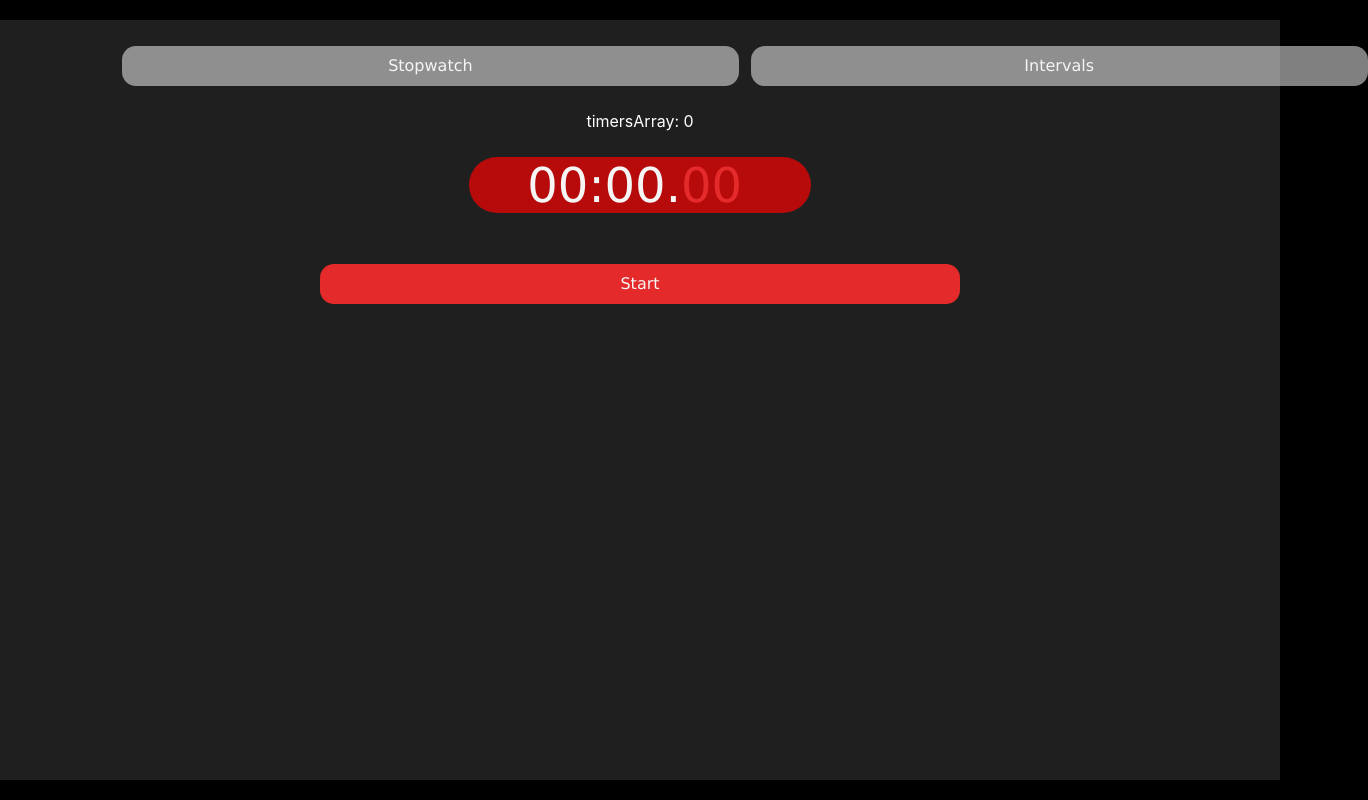
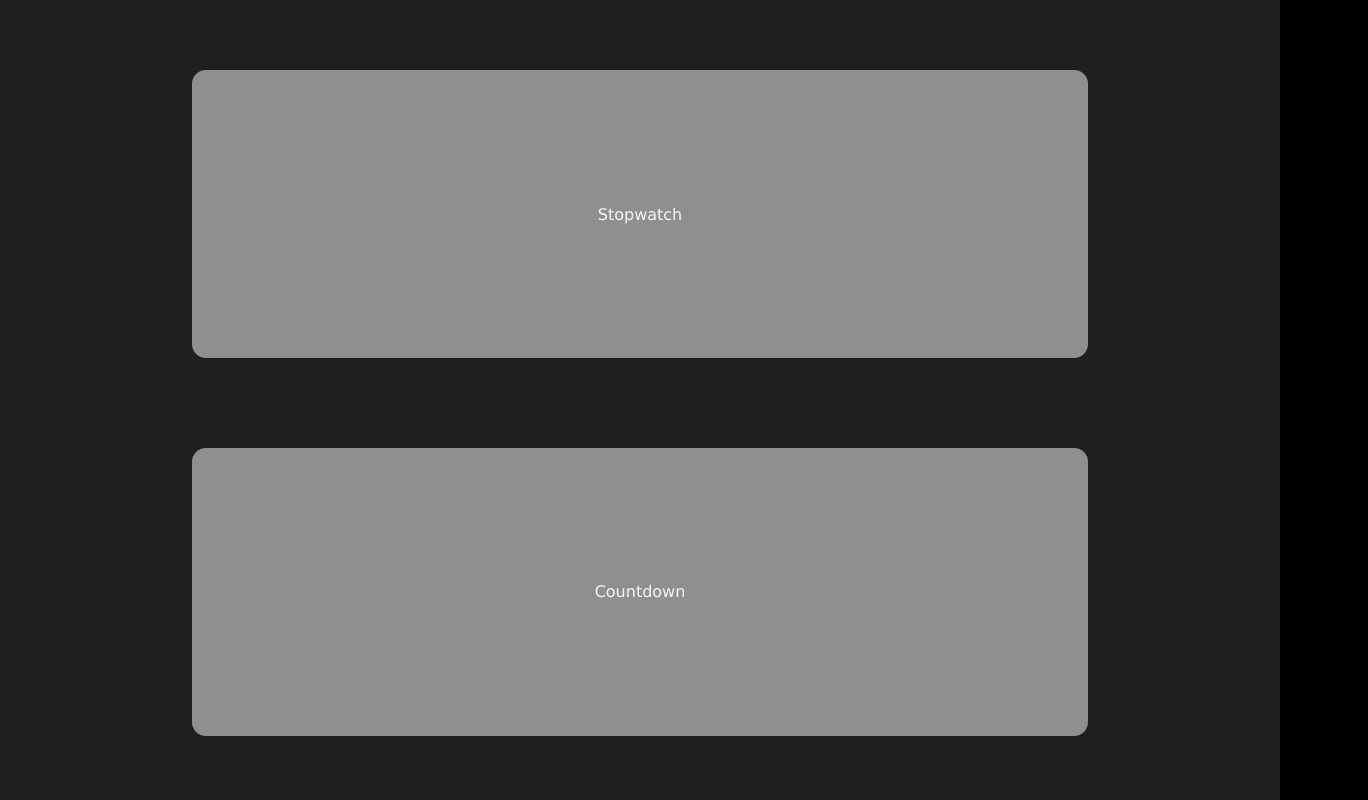
Before and after one commit to nzarg/intervalsapp, a React (Create React App) app: page / in a window 1280 px wide. Shown: the top 800 px of the page, 1368 px wide, since content can reach past the window. Built offline with nearby package versions, Linux system fonts and the light colour scheme.

Commit message:
intervals 1.0

```diff
--- a/src/Components/ContolButtons/ControlButtons.css
+++ b/src/Components/ContolButtons/ControlButtons.css
@@ -14,26 +14,36 @@
 }
 
 .btn {
+  background-color: hsla(0, 0%, 100%, .5);
   font-family: Verdana, Geneva, Tahoma, sans-serif;
-    min-width: 5vw;
-    height: 5vh;
   border-radius: 14px;
-    margin: 0px 6px;
   display: flex;
   justify-content: center;
   align-items: center;
   cursor: pointer;
   color: #f5f5f5;
-    padding: 0 3%;
 }
 
-    .btn-one{
+.btn-start {
   background-color: #e42a2a;
 }
-    .btn-two{
-        background-color: hsla(0, 0%, 100%, .5);
-    }
-    .btn-text{
-        min-width: 40vw;
+
+.btn-text {
+  height: 5vh;
+  margin: 10% 3%;
+  min-width: 35vw;
   padding: 0 5%;
 }
+
+.btn-small {
+  margin: 6%;
+  min-width: 3vw;
+  padding: 2% 16% 4% 16%;
+}
+
+.btn-menu {
+  margin: 5% 0;
+  min-width: 70vw;
+  padding: 15% 0;
+
+}
--- a/src/Components/ContolButtons/ControlButtons.jsx
+++ b/src/Components/ContolButtons/ControlButtons.jsx
@@ -3,9 +3,11 @@ import "./ControlButtons.css";
 
 export default function ControlButtons(props) {
 const StartButton = (
-	<div className="btn btn-one btn-text"
-		onClick={props.handleStart}>
-	Start
+	<div className="btn-grp">
+		<div className="btn btn-text btn-start"
+			onClick={props.handleStart}>
+		Start
+		</div>
 	</div>
 );
 const ActiveButtons = (
@@ -14,7 +16,7 @@ const ActiveButtons = (
 		onClick={props.handleReset}>
 		Reset
 	</div>
-	<div className="btn btn-one btn-text"
+	<div className="btn btn-text btn-start"
 		onClick={props.handlePauseResume}>
 		{props.isPaused ? "Resume" : "Pause"}
 	</div>
--- a/src/Components/Menu/Menu.css
+++ b/src/Components/Menu/Menu.css
@@ -3,6 +3,10 @@
   width: 100%;
   box-sizing: border-box;
   display: flex;
-  align-items: flex-start;
+  align-items: center;
   justify-content: center;
 }
+
+.menu-column {
+  flex-direction: column;
+}
--- a/src/Components/Menu/Menu.jsx
+++ b/src/Components/Menu/Menu.jsx
@@ -2,21 +2,25 @@ import React from "react";
 import "./Menu.css";
 
 export default function Menu(props) {
-const StartButton = (
-	<div className="btn-grp">
-	<div className="btn btn-two btn-text"
+const menuButtons = (
+	<div className="btn-grp menu-column">
+    <div className="btn btn-menu"
       onClick={props.handleStopwatch}>
       Stopwatch
     </div>
-	<div className="btn btn-two btn-text"
+    <div className="btn btn-menu"
+      onClick={props.handleCountdown}>
+      Countdown
+    </div>
+    <div className="btn btn-menu"
       onClick={props.handleIntevals}>
       Intervals
     </div>
 	</div>
 );
-const ActiveButtons = (
+const goBackButton = (
 	<div className="btn-grp">
-    <div className="btn btn-two btn-text"
+    <div className="btn btn-text"
       onClick={props.handleGoBack}>
       Go Back
     </div>
@@ -25,7 +29,7 @@ const ActiveButtons = (
 
 return (
 	<div className="menu">
-	{props.goBack ? ActiveButtons : StartButton}
+	{props.goBack ? goBackButton : menuButtons}
 	</div>
 );
 }
--- a/src/Components/StopWatch/StopWatch.css
+++ b/src/Components/StopWatch/StopWatch.css
@@ -1,6 +1,9 @@
 .stop-watch{
+	align-items: center;
+	background-color: hsla(0, 0%, 100%, 0.12);
+	display: flex;
+	flex-direction: column;
+	justify-content: center;
 	min-height: 95vh;
 	width: 100%;
-	background-color: hsla(0, 0%, 100%, 0.12);
-
 }
--- a/src/Components/StopWatch/StopWatch.jsx
+++ b/src/Components/StopWatch/StopWatch.jsx
@@ -12,6 +12,7 @@ function StopWatch() {
 	const [decrease, setDecrease] = useState(false)
 	const [timersArray, setTimersArray] = useState([0])
 	const [loops, setLoops] = useState(2);
+	const [isInterval, setIsInterval] = useState(false)
 
 	useEffect(() => {
 		let interval = null;
@@ -51,6 +52,7 @@ function StopWatch() {
 	};
 
 	const handleStopwatch = () => {
+		setIsInterval(false);
 		setDecrease(false);
 		setTimersArray([0])
 		setTime(0);
@@ -58,7 +60,17 @@ function StopWatch() {
 		backgroundIsBlack();
 	};
 
+	const handleCountdown = () => {
+		setIsInterval(false);
+		setDecrease(true);
+		setTimersArray([300000])
+		setTime(0);
+		setGoBack(true);
+		backgroundIsBlack();
+	}
+
 	const handleIntevals = () => {
+		setIsInterval(true);
 		setDecrease(true);
 		setTimersArray([2000, 2000, 2000])
 		setTime(0);
@@ -112,7 +124,14 @@ function StopWatch() {
 
 	return (
 		<div id="stop-watch" className="stop-watch">
-			<Menu handleStopwatch={handleStopwatch} handleIntevals={handleIntevals} handleGoBack={handleGoBack} goBack={goBack} />
+			<Menu
+				handleStopwatch={handleStopwatch}
+				handleCountdown={handleCountdown}
+				handleIntevals={handleIntevals}
+				handleGoBack={handleGoBack}
+				goBack={goBack} />
+			{goBack?(
+				<div>
 					<Timers
 						time={time}
 						timersArray={timersArray}
@@ -128,6 +147,7 @@ function StopWatch() {
 						setLoops={setLoops}
 						handleAddLoop={handleAddLoop}
 						handleRemoveLoop={handleRemoveLoop}
+						isInterval={isInterval}
 					/>
 					<ControlButtons
 						active={isActive}
@@ -137,6 +157,9 @@ function StopWatch() {
 						handleReset={handleReset}
 					/>
 				</div>
+				) : ""
+			}
+		</div>
 	);
 }
 
--- a/src/Components/Timer/Timer.css
+++ b/src/Components/Timer/Timer.css
@@ -1,13 +1,14 @@
 .timer{
-	background-color: hsla(0, 100%, 50%, 0.68);
+	align-items: center;
+	background-color: hsla(0, 100%, 62%, 0.54);
 	border-radius: 3rem;
-	margin : 2% 0;
-	width: auto;
 	display: flex;
 	height: 12%;
 	justify-content: center;
-	align-items: center;
+	margin : 2% 0;
+	min-width: 75vw;
 	padding: 0 5%;
+	width: auto;
 }
 
 .digits{
--- a/src/Components/Timer/Timer.jsx
+++ b/src/Components/Timer/Timer.jsx
@@ -52,11 +52,11 @@ export default function Timer(props) {
 			</span>
 			{props.decrease ? (
 				<div className="btn-grp">
-					<div className="btn btn-two"
+					<div className="btn btn-small"
 						onClick={() => props.handleIncreaseTime(props.index)}>
 						+
 					</div>
-					<div className="btn btn-two"
+					<div className="btn btn-small"
 						onClick={() => props.handleDecreaseTime(props.index)}>
 						-
 					</div>
--- a/src/Components/Timers/Timers.css
+++ b/src/Components/Timers/Timers.css
@@ -5,5 +5,4 @@
 	flex-direction: column;
 	align-items: center;
 	justify-content: center;
-
 }
--- a/src/Components/Timers/Timers.jsx
+++ b/src/Components/Timers/Timers.jsx
@@ -24,25 +24,25 @@ export default function Timers(props) {
           />
         )
       })}
-      {props.decrease? (
+      {props.isInterval? (
       <div className="btn-grp">
-        <div className="btn btn-two"
+        <div className="btn btn-small"
           onClick={props.handleAddTimer}>
           +
         </div>
-        <div className="btn btn-two"
+        <div className="btn btn-small"
           onClick={props.handleRemoveTimer}>
           -
         </div>
-        <div className="btn btn-two"
+        <div className="btn btn-small"
           onClick={props.handleAddTimer}>
           {props.loops}
         </div>
-        <div className="btn btn-two"
+        <div className="btn btn-small"
           onClick={props.handleAddLoop}>
           +
         </div>
-        <div className="btn btn-two"
+        <div className="btn btn-small"
           onClick={props.handleRemoveLoop}>
           -
         </div>
```
Lines whose indentation alone changed are shown as unchanged.
